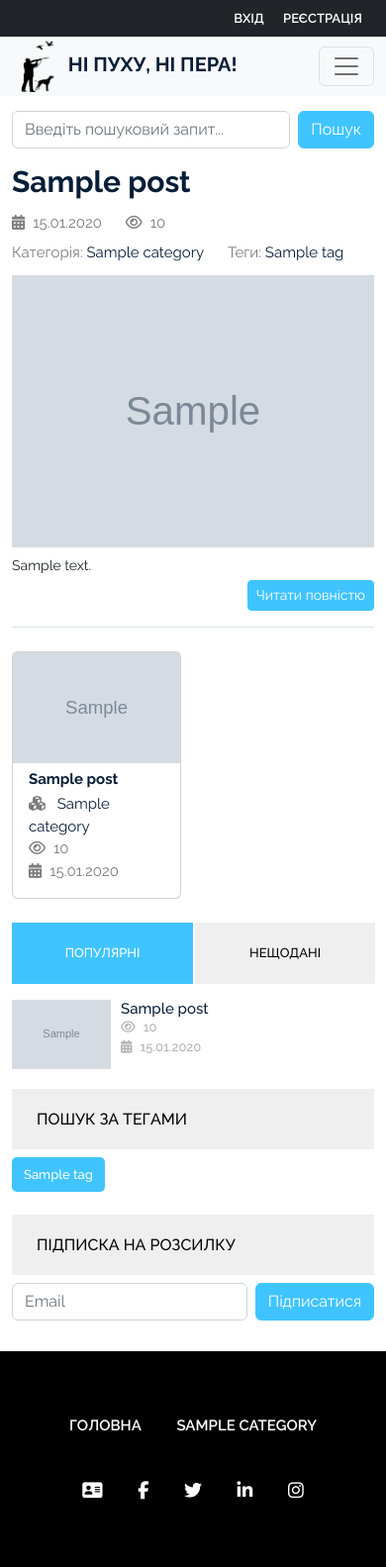
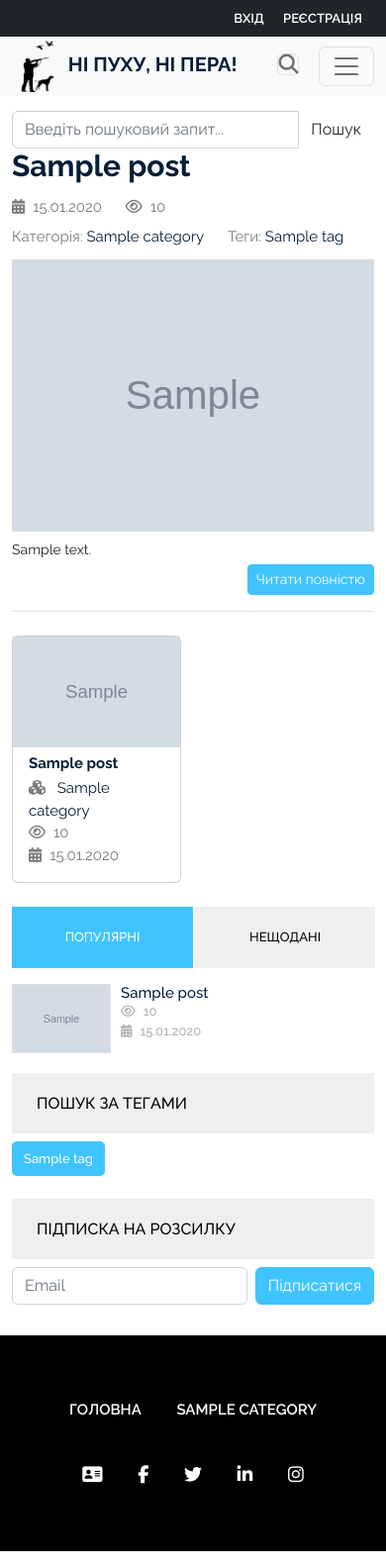
Before and after one commit to yurii-onyshchuk/HuntingBlog, a Django app: page / in a window 390 px wide. Shown: the whole page at 99% size. Run offline with Django 4.2, Linux system fonts and the light colour scheme; tables that the repository leaves empty hold one stand-in row (values such as "Sample post"); grey boxes marked "Sample" are stand-in pictures; parts of the project's set-up code (start-up, migrations or seed data) failed here and were passed over; some libraries are stand-ins or nearby versions.

Commit message:
Changed search field

```diff
--- a/blog/templates/blog/inc/_search_box.html
+++ b/blog/templates/blog/inc/_search_box.html
@@ -1,7 +1,7 @@
-<div class="search mb-3 {{ class }}">
-    <form class="d-flex" role="search" action="{% url 'search' %}" method="GET">
-        <input required class="form-control me-2" type="search" name="q" aria-label="Search"
-               placeholder="Введіть пошуковий запит...">
-        <button type="submit" class="btn btn-main" value="Пошук">Пошук</button>
+<div class="search {{ class }}">
+    <form class="input-group" role="search" action="{% url 'search' %}" method="GET">
+        <input required class="form-control" type="search" name="q" value="{{ q }}"
+               aria-label="Search" placeholder="Введіть пошуковий запит...">
+        <button type="submit" class="btn {{ button_class }}" value="Пошук">Пошук</button>
     </form>
 </div>
--- a/blog/templates/blog/inc/_sidebar.html
+++ b/blog/templates/blog/inc/_sidebar.html
@@ -1,7 +1,8 @@
 {% load sidebar %}
 
+<div class="col-lg-5 col-xl-4 order-1 order-lg-0">
     <aside class="sidebar">
-    {% include 'blog/inc/_search_box.html' with class='d-none d-lg-block' %}
+        {% include 'blog/inc/_search_box.html' with class='d-none d-lg-block mb-3' button_class='btn-main' %}
 
         {% show_posts_list 5 %}
 
@@ -17,8 +18,10 @@
             <h2 class="sidebar-title">Підписка на розсилку</h2>
             <form class="d-flex" action="#" method="POST">
                 {% csrf_token %}
-            <input type="email" name="" class="form-control me-2" id="" placeholder="Email" required>
+                <input required type="email" name="subscribe" class="form-control me-2" id="" aria-label="subscribe"
+                       placeholder="Email">
                 <button type="submit" class="btn btn-main" value="Підписатися">Підписатися</button>
             </form>
         </div>
     </aside>
+</div>
--- a/blog/templates/blog/inc/_sidebar_posts_tpl.html
+++ b/blog/templates/blog/inc/_sidebar_posts_tpl.html
@@ -1,3 +1,4 @@
+{% load static %}
 <div class="button-group filters-button-group pb-3">
     <button data-filter=".popular" class="button is-checked">Популярні</button>
     <button data-filter=".recent" class="button">Нещодані</button>
@@ -6,11 +7,8 @@
     {% for post in popular_posts %}
         <div class="portfolio-item popular">
             <a href="{{ post.get_absolute_url }}">
-                {% if post.photo %}
-                    <img src="{{ post.photo.url }}" alt="{{ post.title }}">
-                {% else %}
-                    <img src="" alt="">
-                {% endif %}
+                <img class="post-photo border" alt="" src="{% if post.photo %}{{ post.photo.url }}
+                                                    {% else %}{% static 'img/no-post-image.png' %}{% endif %}">
             </a>
             <div class="portfolio-text">
                 <h5 class="m-0"><a href="{{ post.get_absolute_url }}">{{ post.title }}</a></h5>
@@ -23,11 +21,8 @@
     {% endfor %}
     {% for post in recent_posts %}
         <div class="portfolio-item recent">
-            {% if post.photo %}
-                <img src="{{ post.photo.url }}" alt="{{ post.title }}">
-            {% else %}
-                <img src="" alt="">
-            {% endif %}
+            <img class="post-photo border" alt="" src="{% if post.photo %}{{ post.photo.url }}
+                                                    {% else %}{% static 'img/no-post-image.png' %}{% endif %}">
             <div class="portfolio-text">
                 <h5 class="m-0"><a href="{{ post.get_absolute_url }}">{{ post.title }}</a></h5>
                 <p class="mb-0">
--- a/blog/templates/blog/inc/_single_post_card.html
+++ b/blog/templates/blog/inc/_single_post_card.html
@@ -1,11 +1,10 @@
-<div class="card">
-    {% if post.photo %}
-        <a href="{{ post.get_absolute_url }}">
-            <img class="post-photo" src="{{ post.photo.url }}" alt="">
-        </a>
-    {% else %}
-        <img class="post-no-photo" src="" alt="">
-    {% endif %}
+{% load static %}
+
+<div class="single-post card d-flex h-auto">
+    <a href="{{ post.get_absolute_url }}">
+        <img class="post-photo" alt=""
+             src="{% if post.photo %}{{ post.photo.url }}{% else %}{% static 'img/no-post-image.png' %}{% endif %}">
+    </a>
     <div class="card-body d-flex flex-column h-100 pt-1">
         <h3 class="post-title"><a href="{{ post.get_absolute_url }}">{{ post.title }}</a>
         </h3>
--- a/templates/inc/_header.html
+++ b/templates/inc/_header.html
@@ -8,16 +8,15 @@
                 <div class="user py-2">
                     <div class="dropdown">
                         <a class="user-link" data-bs-toggle="dropdown" role="button" aria-expanded="false">
-                            <i class="fa-regular fa-user py-1"></i>
+                            <p class="d-inline-block text-bg-dark fw-bold mb-0 pe-2">
+                                {% if user.first_name and user.last_name %}
+                                    {{ user.first_name }} {{ user.last_name }}
+                                {% else %}
+                                    {{ user }}
+                                {% endif %}</p>
+                            <i class="d-inline-block fa-regular fa-user"></i>
                         </a>
                         <ul class="dropdown-menu dropdown-menu-end">
-                            <li>
-                                {% if user.first_name and user.last_name %}
-                                    <h6 class="dropdown-header font">{{ user.first_name }} {{ user.last_name }}</h6>
-                                {% else %}
-                                    <h6 class="dropdown-header font">{{ user }}</h6>
-                                {% endif %}
-                            </li>
                             <li><a class="dropdown-item" href="{% url 'personal_cabinet' %}">
                                 <i class="bi bi-person me-2 fs-6"></i>Особистий кабінет</a>
                             </li>
@@ -43,10 +42,20 @@
                     <span>Ні пуху, ні пера!</span>
                 </a>
             </div>
-            <button class="navbar-toggler" type="button" data-bs-toggle="offcanvas" data-bs-target="#offcanvasNavbar"
-                    aria-controls="offcanvasNavbar">
-                <span class="navbar-toggler-icon"></span>
-            </button>
+            <div class="tool-bar">
+                <button class="navbar-toggler toggle-search-button p-0 me-3" type="button" data-bs-toggle="collapse"
+                        data-bs-target="#SearchBox">
+                    <i class="fa fa-search"></i>
+                </button>
+                <button class="navbar-toggler" type="button" data-bs-toggle="offcanvas"
+                        data-bs-target="#offcanvasNavbar"
+                        aria-controls="offcanvasNavbar">
+                    <span class="navbar-toggler-icon"></span>
+                </button>
+            </div>
+            <div class="collapse navbar-collapse" id="SearchBox">
+                {% include 'blog/inc/_search_box.html' with class='d-lg-none d-flex w-100 mt-1 mt-lg-0' button_class='btn-dark' %}
+            </div>
             <div class="offcanvas offcanvas-end text-bg-light" tabindex="-1" id="offcanvasNavbar"
                  aria-labelledby="offcanvasNavbarLabel">
                 <div class="offcanvas-header justify-content-end">
```
Lines whose indentation alone changed are shown as unchanged.
